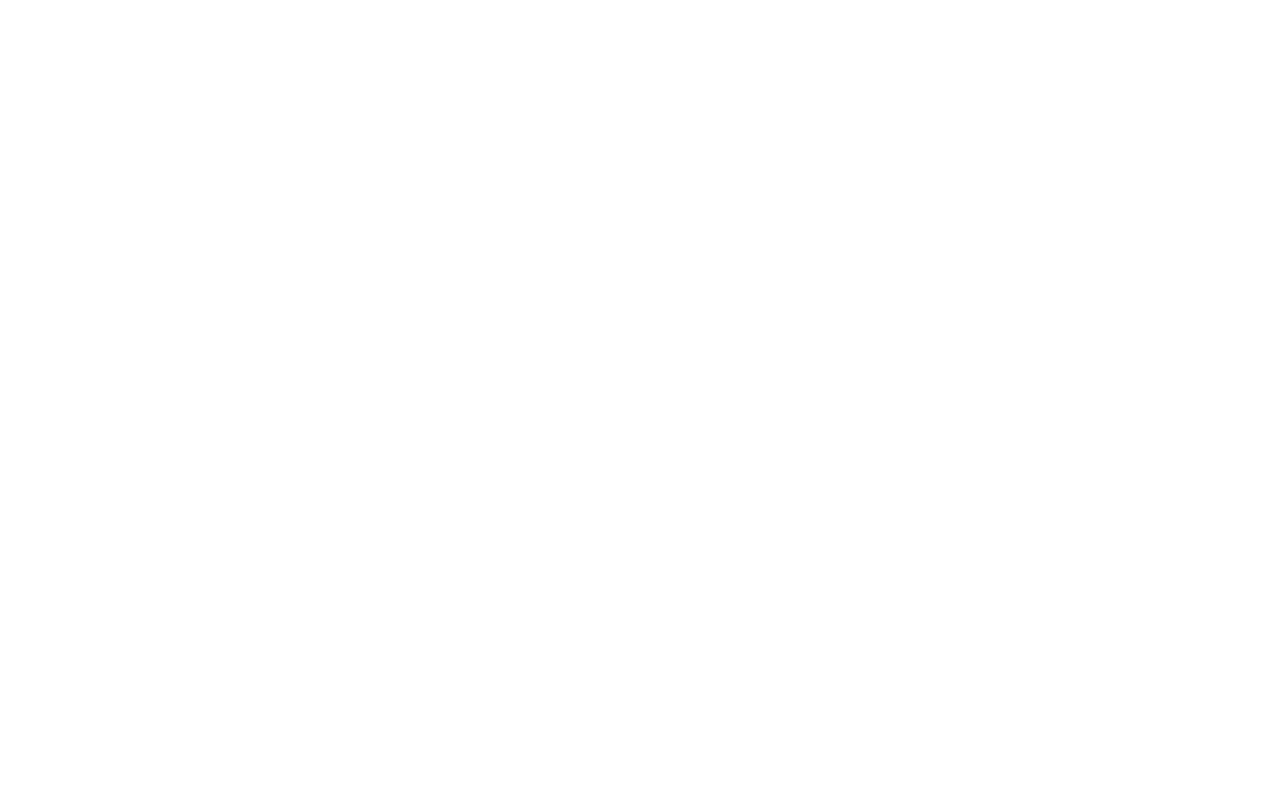
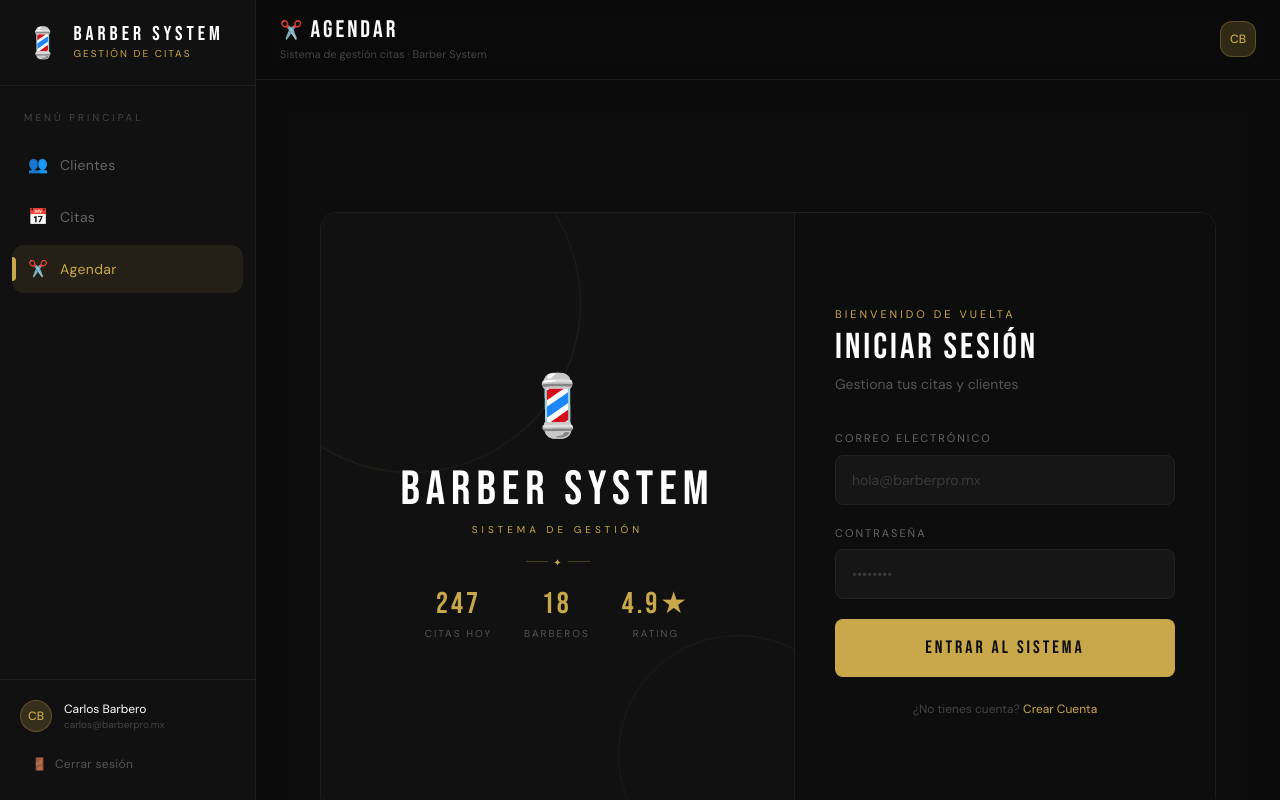
Before and after one commit to DanyRivera/barber_system_frontend, a React (Vite) app: page /admin/agendar in a window 1280 px wide. Before the commit this address had no page. Built offline with nearby package versions, Linux system fonts and the light colour scheme; a web font is replaced by a local one.

Commit message:
Add Layout Admin

```diff
--- a/src/Router.tsx
+++ b/src/Router.tsx
@@ -1,4 +1,7 @@
 import { BrowserRouter, Routes, Route } from "react-router-dom"
+
+import AdminLayout from "./layouts/AdminLayout"
+
 import LoginView from "./views/LoginView"
 import RegistroView from "./views/RegistroView"
 import HomeView from "./views/HomeView"
@@ -10,6 +13,12 @@
                 <Route path="/" element={<HomeView />} />
                 <Route path="/registro" element={<RegistroView />} />
                 <Route path="/login" element={<LoginView />} />
+
+                <Route path="/admin" element={<AdminLayout />}>
+                    <Route path="citas" element={<HomeView />} />
+                    <Route path="agendar" element={<LoginView />} />
+                    <Route path="clientes" element={<RegistroView />} />
+                </Route>
             </Routes>
         </BrowserRouter>
     )
--- /dev/null
+++ b/src/layouts/AdminLayout.tsx
@@ -0,0 +1,184 @@
+import { useState } from "react";
+import { Outlet, useNavigate, useLocation } from "react-router-dom";
+
+// ── Tipos ──────────────────────────────────────────────────────────────────
+type Section = "clientes" | "citas" | "agendar";
+
+interface NavItem {
+    id: Section;
+    label: string;
+    icon: string;
+    url: string
+}
+
+// ── Navegación ─────────────────────────────────────────────────────────────
+const NAV_ITEMS: NavItem[] = [
+    { id: "clientes", label: "Clientes", icon: "👥", url: '/admin/clientes' },
+    { id: "citas", label: "Citas", icon: "📅", url: '/admin/citas' },
+    { id: "agendar", label: "Agendar", icon: "✂️", url: '/admin/agendar' },
+];
+
+
+// ── Layout principal ───────────────────────────────────────────────────────
+export default function AdminLayout() {
+
+    let navigate = useNavigate();
+    const locatation = useLocation();
+
+    const [, , url] = locatation.pathname.split('/')
+    const currentNav = NAV_ITEMS.find((n) => n.id === url)!;
+
+    const [active, setActive] = useState<Section>(currentNav ? currentNav.id : 'clientes');
+    const [sidebarOpen, setSidebar] = useState(false);
+
+
+    return (
+        <div className="min-h-screen bg-[#0a0a0a] flex text-white"
+            style={{ fontFamily: "'DM Sans', sans-serif" }}>
+
+            {/* ── Overlay móvil ── */}
+            {sidebarOpen && (
+                <div
+                    className="fixed inset-0 bg-black/60 z-20 md:hidden"
+                    onClick={() => setSidebar(false)}
+                />
+            )}
+
+            {/* ════════════════════════════════════════
+          SIDEBAR
+      ════════════════════════════════════════ */}
+            <aside
+                className={`
+                    fixed top-0 left-0 h-full z-30 flex flex-col
+                    w-64 bg-[#111] border-r border-[#1e1e1e]
+                    transition-transform duration-300 ease-in-out
+                    ${sidebarOpen ? "translate-x-0" : "-translate-x-full"}
+                    md:sticky md:top-0 md:h-screen md:z-auto md:translate-x-0
+                `}
+            >
+                {/* Logo */}
+                <div className="flex items-center gap-3 px-6 py-6 border-b border-[#1e1e1e]">
+                    <span className="text-3xl">💈</span>
+                    <div>
+                        <h1
+                            className="text-xl tracking-[4px] text-white leading-none"
+                            style={{ fontFamily: "'Bebas Neue', sans-serif" }}
+                        >
+                            Barber System
+                        </h1>
+                        <p className="text-[10px] tracking-[2px] uppercase text-gold mt-0.5">
+                            Gestión de citas
+                        </p>
+                    </div>
+                </div>
+
+                {/* Nav */}
+                <nav className="flex-1 px-3 py-6 flex flex-col gap-1">
+                    <p className="text-[10px] tracking-[3px] uppercase text-[#444] px-3 mb-3">
+                        Menú principal
+                    </p>
+
+                    {NAV_ITEMS.map((item) => {
+                        const isActive = active === item.id;
+                        return (
+                            <button
+                                key={item.id}
+                                onClick={() => {
+                                    setActive(item.id);
+                                    setSidebar(false);
+                                    navigate(item.url)
+
+                                }}
+                                className={`
+                  w-full flex items-center gap-3 px-4 py-3 rounded-xl text-sm
+                  transition-all duration-200 text-left group relative
+                  ${isActive
+                                        ? "bg-gold/10 text-gold"
+                                        : "text-[#666] hover:text-[#aaa] hover:bg-white/3"
+                                    }
+                `}
+                            >
+                                {/* Indicador activo */}
+                                {isActive && (
+                                    <span className="absolute left-0 top-1/2 -translate-y-1/2 w-1 h-6 bg-gold rounded-r-full" />
+                                )}
+                                <span className="text-base">{item.icon}</span>
+                                <span className="tracking-wide">{item.label}</span>
+                            </button>
+                        );
+                    })}
+                </nav>
+
+                {/* Footer del sidebar */}
+                <div className="px-5 py-5 border-t border-[#1e1e1e]">
+                    {/* Usuario */}
+                    <div className="flex items-center gap-3 mb-4">
+                        <div className="w-8 h-8 rounded-full bg-gold/20 border border-gold/30 flex items-center justify-center text-xs text-gold font-medium shrink-0">
+                            CB
+                        </div>
+                        <div className="min-w-0">
+                            <p className="text-xs text-white truncate">Carlos Barbero</p>
+                            <p className="text-[10px] text-[#444] truncate">carlos@barberpro.mx</p>
+                        </div>
+                    </div>
+
+                    {/* Cerrar sesión */}
+                    <button className="w-full flex items-center gap-2 px-3 py-2 rounded-lg text-xs text-[#555] hover:text-red-400 hover:bg-red-400/5 transition-all duration-200">
+                        <span>🚪</span>
+                        <span className="tracking-wide">Cerrar sesión</span>
+                    </button>
+                </div>
+            </aside>
+
+            {/* ════════════════════════════════════════
+          CONTENIDO PRINCIPAL
+      ════════════════════════════════════════ */}
+            <div className="flex-1 flex flex-col min-w-0 overflow-y-auto h-screen">
+
+                {/* ── Topbar ── */}
+                <header className="sticky top-0 z-10 flex items-center justify-between px-6 py-4 bg-[#0a0a0a]/80 backdrop-blur border-b border-[#1e1e1e]">
+
+                    {/* Hamburger (móvil) + título sección */}
+                    <div className="flex items-center gap-4">
+                        <button
+                            onClick={() => setSidebar(true)}
+                            className="md:hidden text-[#666] hover:text-white transition-colors p-1"
+                        >
+                            <svg width="20" height="20" viewBox="0 0 20 20" fill="none">
+                                <path d="M3 5h14M3 10h14M3 15h14" stroke="currentColor" strokeWidth="1.5" strokeLinecap="round" />
+                            </svg>
+                        </button>
+                        <div>
+                            <div className="flex items-center gap-2">
+                                <span className="text-lg">{currentNav.icon}</span>
+                                <h2
+                                    className="text-2xl tracking-[3px] text-white leading-none"
+                                    style={{ fontFamily: "'Bebas Neue', sans-serif" }}
+                                >
+                                    {currentNav.label}
+                                </h2>
+                            </div>
+                            <p className="text-[11px] text-[#444] mt-0.5 hidden sm:block">
+                                Sistema de gestión citas · Barber System
+                            </p>
+                        </div>
+                    </div>
+
+                    {/* Acciones topbar */}
+                    <div className="flex items-center gap-3">
+                        {/* Avatar */}
+                        <div className="w-9 h-9 rounded-xl bg-gold/20 border border-gold/30 flex items-center justify-center text-xs text-gold font-medium cursor-pointer hover:bg-gold/30 transition-all duration-200">
+                            CB
+                        </div>
+                    </div>
+                </header>
+
+                {/* ── Sección activa ── */}
+                <main className="flex-1 p-6 md:p-8 animate-fadeUp">
+                    <Outlet />
+                </main>
+
+            </div>
+        </div>
+    );
+}
```
